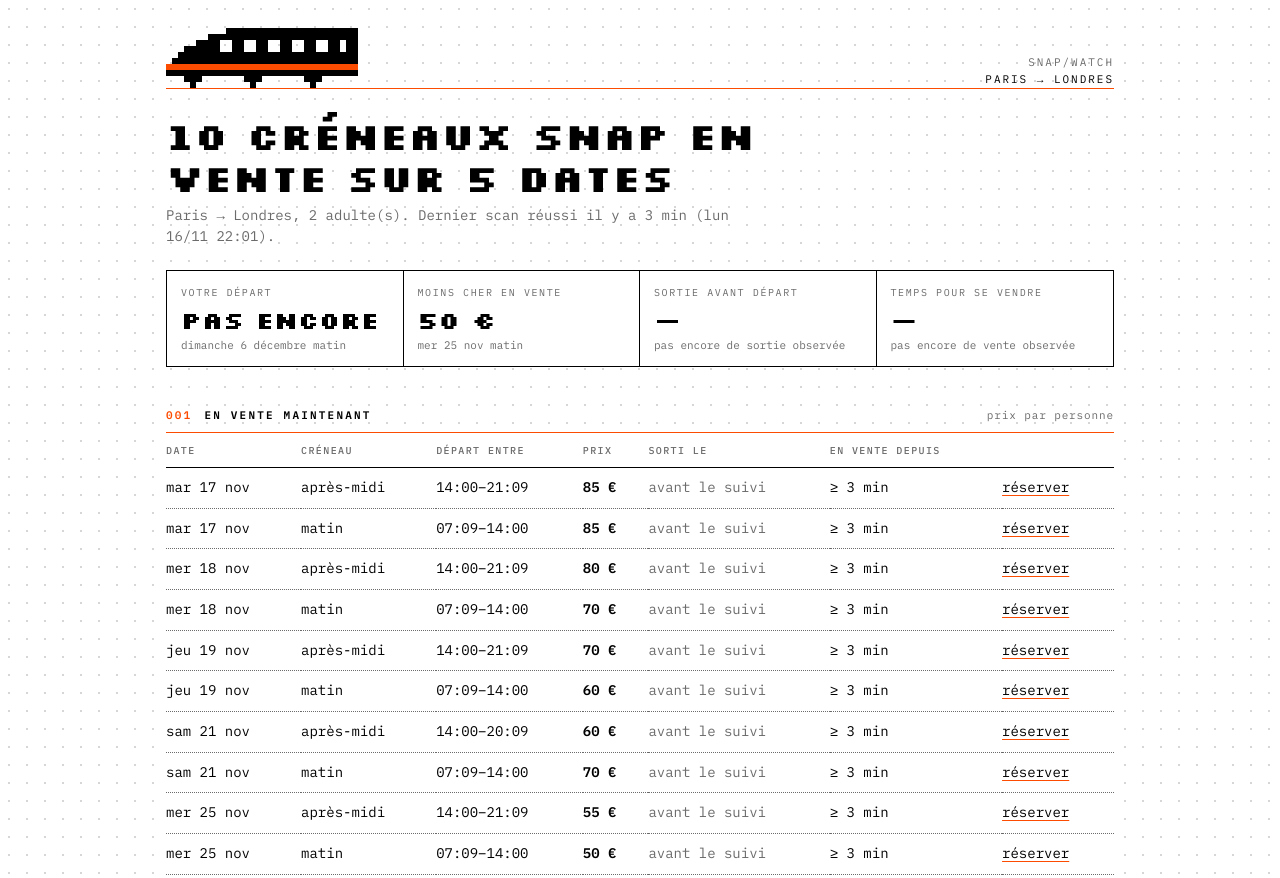
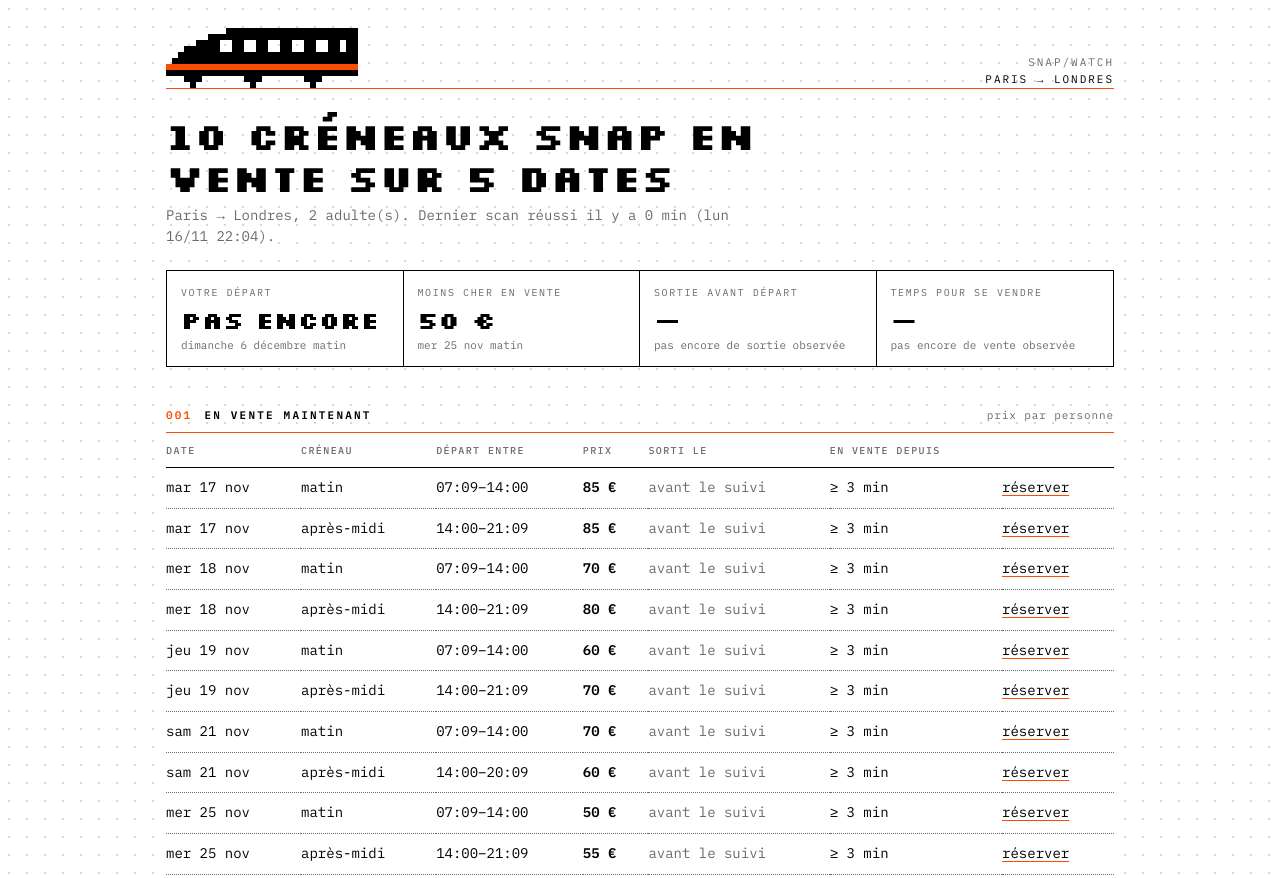
Before and after one commit to matrac73/eurostar-snap-watch, a plain HTML site: page index.html in a window 1280 px wide. Shown: the top 878 px of the page. Drawn offline with Linux system fonts and the light colour scheme.

Commit message:
scan 2026-11-16T21:04Z

```diff
--- a/data.json
+++ b/data.json
@@ -10,9 +10,9 @@
   "slot": "morning"
  },
  "status": {
-  "scans": 1,
-  "lastScanAt": "2026-11-16T21:01:49.296Z",
-  "lastOkAt": "2026-11-16T21:01:49.296Z",
+  "scans": 2,
+  "lastScanAt": "2026-11-16T21:04:28.543Z",
+  "lastOkAt": "2026-11-16T21:04:28.543Z",
   "errors": 0,
   "errorAlertSent": false,
   "lastError": null
@@ -36,7 +36,7 @@
    "releasedAt": null,
    "notBefore": null,
    "firstSeenAt": "2026-11-16T21:01:49.296Z",
-   "lastSeenAt": "2026-11-16T21:01:49.296Z",
+   "lastSeenAt": "2026-11-16T21:04:28.543Z",
    "closedAt": null,
    "closedReason": null,
    "prices": [
@@ -58,7 +58,7 @@
    "releasedAt": null,
    "notBefore": null,
    "firstSeenAt": "2026-11-16T21:01:49.296Z",
-   "lastSeenAt": "2026-11-16T21:01:49.296Z",
+   "lastSeenAt": "2026-11-16T21:04:28.543Z",
    "closedAt": null,
    "closedReason": null,
    "prices": [
@@ -80,7 +80,7 @@
    "releasedAt": null,
    "notBefore": null,
    "firstSeenAt": "2026-11-16T21:01:49.296Z",
-   "lastSeenAt": "2026-11-16T21:01:49.296Z",
+   "lastSeenAt": "2026-11-16T21:04:28.543Z",
    "closedAt": null,
    "closedReason": null,
    "prices": [
@@ -102,7 +102,7 @@
    "releasedAt": null,
    "notBefore": null,
    "firstSeenAt": "2026-11-16T21:01:49.296Z",
-   "lastSeenAt": "2026-11-16T21:01:49.296Z",
+   "lastSeenAt": "2026-11-16T21:04:28.543Z",
    "closedAt": null,
    "closedReason": null,
    "prices": [
@@ -124,7 +124,7 @@
    "releasedAt": null,
    "notBefore": null,
    "firstSeenAt": "2026-11-16T21:01:49.296Z",
-   "lastSeenAt": "2026-11-16T21:01:49.296Z",
+   "lastSeenAt": "2026-11-16T21:04:28.543Z",
    "closedAt": null,
    "closedReason": null,
    "prices": [
@@ -146,7 +146,7 @@
    "releasedAt": null,
    "notBefore": null,
    "firstSeenAt": "2026-11-16T21:01:49.296Z",
-   "lastSeenAt": "2026-11-16T21:01:49.296Z",
+   "lastSeenAt": "2026-11-16T21:04:28.543Z",
    "closedAt": null,
    "closedReason": null,
    "prices": [
@@ -168,7 +168,7 @@
    "releasedAt": null,
    "notBefore": null,
    "firstSeenAt": "2026-11-16T21:01:49.296Z",
-   "lastSeenAt": "2026-11-16T21:01:49.296Z",
+   "lastSeenAt": "2026-11-16T21:04:28.543Z",
    "closedAt": null,
    "closedReason": null,
    "prices": [
@@ -190,7 +190,7 @@
    "releasedAt": null,
    "notBefore": null,
    "firstSeenAt": "2026-11-16T21:01:49.296Z",
-   "lastSeenAt": "2026-11-16T21:01:49.296Z",
+   "lastSeenAt": "2026-11-16T21:04:28.543Z",
    "closedAt": null,
    "closedReason": null,
    "prices": [
@@ -212,7 +212,7 @@
    "releasedAt": null,
    "notBefore": null,
    "firstSeenAt": "2026-11-16T21:01:49.296Z",
-   "lastSeenAt": "2026-11-16T21:01:49.296Z",
+   "lastSeenAt": "2026-11-16T21:04:28.543Z",
    "closedAt": null,
    "closedReason": null,
    "prices": [
@@ -234,7 +234,7 @@
    "releasedAt": null,
    "notBefore": null,
    "firstSeenAt": "2026-11-16T21:01:49.296Z",
-   "lastSeenAt": "2026-11-16T21:01:49.296Z",
+   "lastSeenAt": "2026-11-16T21:04:28.543Z",
    "closedAt": null,
    "closedReason": null,
    "prices": [
--- a/index.html
+++ b/index.html
@@ -143,7 +143,7 @@ function dur(ms) {
   if (h < 24) return h + ' h ' + String(min % 60).padStart(2, '0');
   return Math.floor(h / 24) + ' j ' + (h % 24) + ' h';
 }
-const ago = (iso) => dur(Date.now() - new Date(iso)) ;
+const ago = (iso) => dur(Math.max(0, Date.now() - new Date(iso)));
 const median = (a) => { if (!a.length) return null; const s = [...a].sort((x, y) => x - y), m = s.length >> 1; return s.length % 2 ? s[m] : (s[m - 1] + s[m]) / 2; };
 const table = (head, rows) => '<table><thead><tr>' + head.map((h) => '<th>' + h + '</th>').join('') + '</tr></thead><tbody>' + rows.join('') + '</tbody></table>';
 const empty = (t) => '<div class="empty">' + t + '</div>';
@@ -157,7 +157,7 @@ const spark = (o) => {
 const lead = (o) => (new Date(o.date + 'T06:00:00+01:00') - new Date(o.releasedAt)) / 86400000;
 
 function render(d) {
-  const open = d.offers.filter((o) => !o.closedAt).sort((a, b) => (a.date + a.period).localeCompare(b.date + b.period));
+  const open = d.offers.filter((o) => !o.closedAt).sort((a, b) => (a.date + a.time).localeCompare(b.date + b.time));
   const tracked = d.offers.filter((o) => o.releasedAt);
   const gone = d.offers.filter((o) => o.closedAt && o.closedReason !== 'expired').sort((a, b) => b.closedAt.localeCompare(a.closedAt));
   const sold = gone.filter((o) => o.closedReason === 'sold_out');
```
